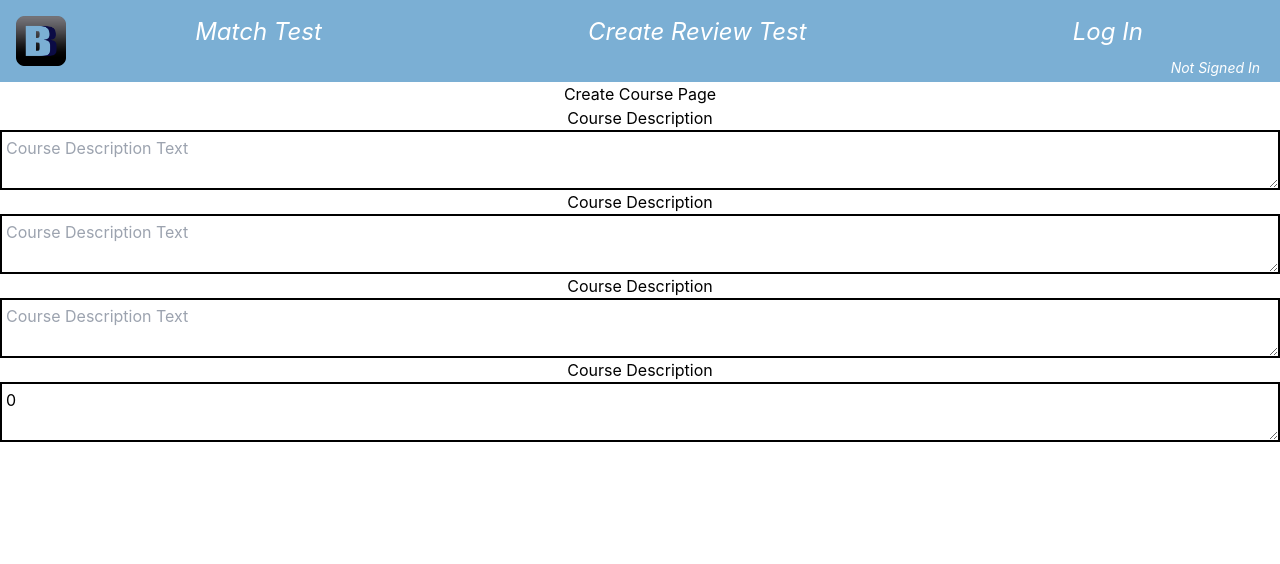
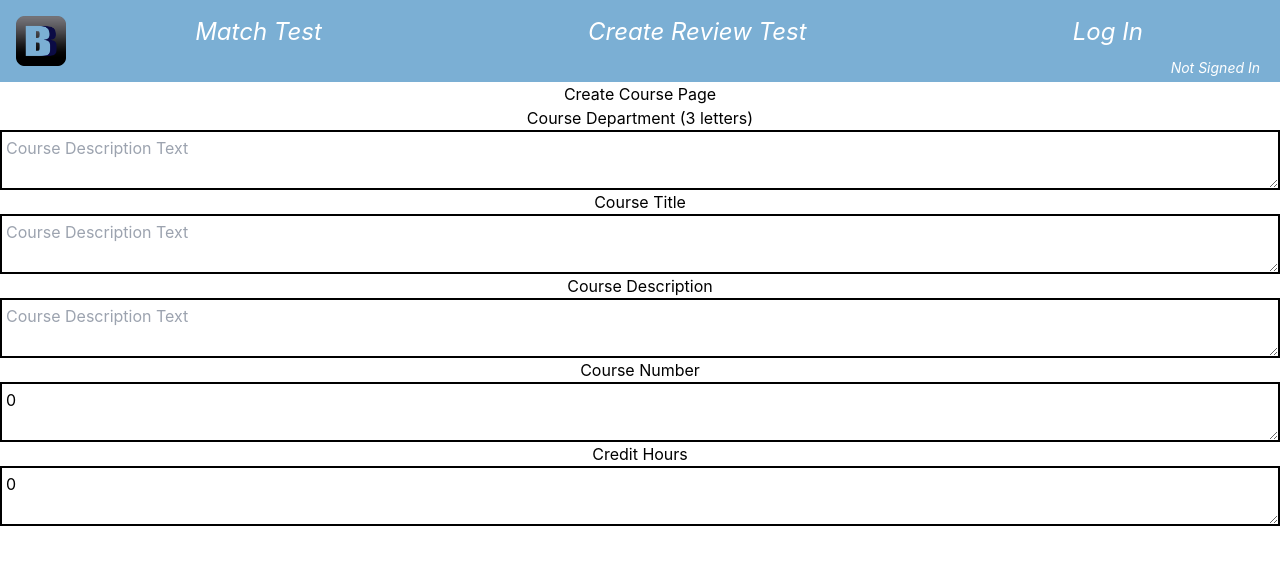
Before and after one commit to 2022-autumn-cos-420/Team-Egg, a React (Create React App) app in the folder client/: page /createCourse in a window 1280 px wide. Shown: the top 564 px of the page. Built offline with nearby package versions, Linux system fonts and the light colour scheme; no server answers.

Commit message:
added CourseHours component

```diff
--- a/client/src/pages/CreateCoursePage.tsx
+++ b/client/src/pages/CreateCoursePage.tsx
@@ -19,7 +19,7 @@ function CourseTitle(
     setCourseTitle: (courseTitle: string) => void}
 ): JSX.Element {
     return <div data-testid="courseTitle" className="flex flex-col">
-        <label htmlFor="postText" className="">Course Description</label>
+        <label htmlFor="postText" className="">Course Title</label>
          <textarea className="p-1 text-black border-2 border-black" id="postText" placeholder="Course Description Text"
             onChange={(e)=>{setCourseTitle(e.target.value)}} value={courseTitle}></textarea>
 
@@ -32,7 +32,7 @@ function CourseCode(
     setCourseCode: (courseCode: string) => void}
 ): JSX.Element {
     return <div data-testid="courseDepartment" className="flex flex-col">
-        <label htmlFor="postText" className="">Course Description</label>
+        <label htmlFor="postText" className="">Course Department (3 letters)</label>
          <textarea className="p-1 text-black border-2 border-black" id="postText" placeholder="Course Description Text"
             onChange={(e)=>{setCourseCode(e.target.value)}} value={courseCode}></textarea>
 
@@ -45,7 +45,7 @@ function CourseNumber(
         setCourseNum: (courseNum: number) => void}
 ): JSX.Element {
     return <div data-testid="courseNumber" className="flex flex-col">
-        <label htmlFor="postText" className="">Course Description</label>
+        <label htmlFor="postText" className="">Course Number</label>
          <textarea className="p-1 text-black border-2 border-black" id="postText" placeholder="Course Description Text"
             onChange={(e)=>{
                 const x = parseInt(e.target.value);
@@ -57,6 +57,23 @@ function CourseNumber(
     </div>
 }
 
+function CourseHours(
+    {courseHours, setCourseHours} :
+    {courseHours: number,
+        setCourseHours: (courseHours: number) => void}
+): JSX.Element {
+    return <div data-testid="courseCreditHours" className="flex flex-col">
+        <label htmlFor="postText" className="">Credit Hours</label>
+         <textarea className="p-1 text-black border-2 border-black" id="postText" placeholder="Course Description Text"
+            onChange={(e)=>{
+                const x = parseInt(e.target.value);
+                if(isNaN(x)) setCourseHours(0)
+                else setCourseHours(x)
+                }
+            } value={courseHours}></textarea>
+
+    </div>
+}
 
 
 function CreateCoursePage(): JSX.Element {
@@ -72,6 +89,7 @@ function CreateCoursePage(): JSX.Element {
         <CourseTitle courseTitle={courseTitle} setCourseTitle={setCourseTitle} />
         <CourseDesc courseDesc={courseDesc} setCourseDesc={setCourseDesc} />
         <CourseNumber courseNum={courseNum} setCourseNum={setCourseNum} />
+        <CourseHours courseHours={courseHours} setCourseHours={setCourseHours} />
     </div>
 
 }
```
